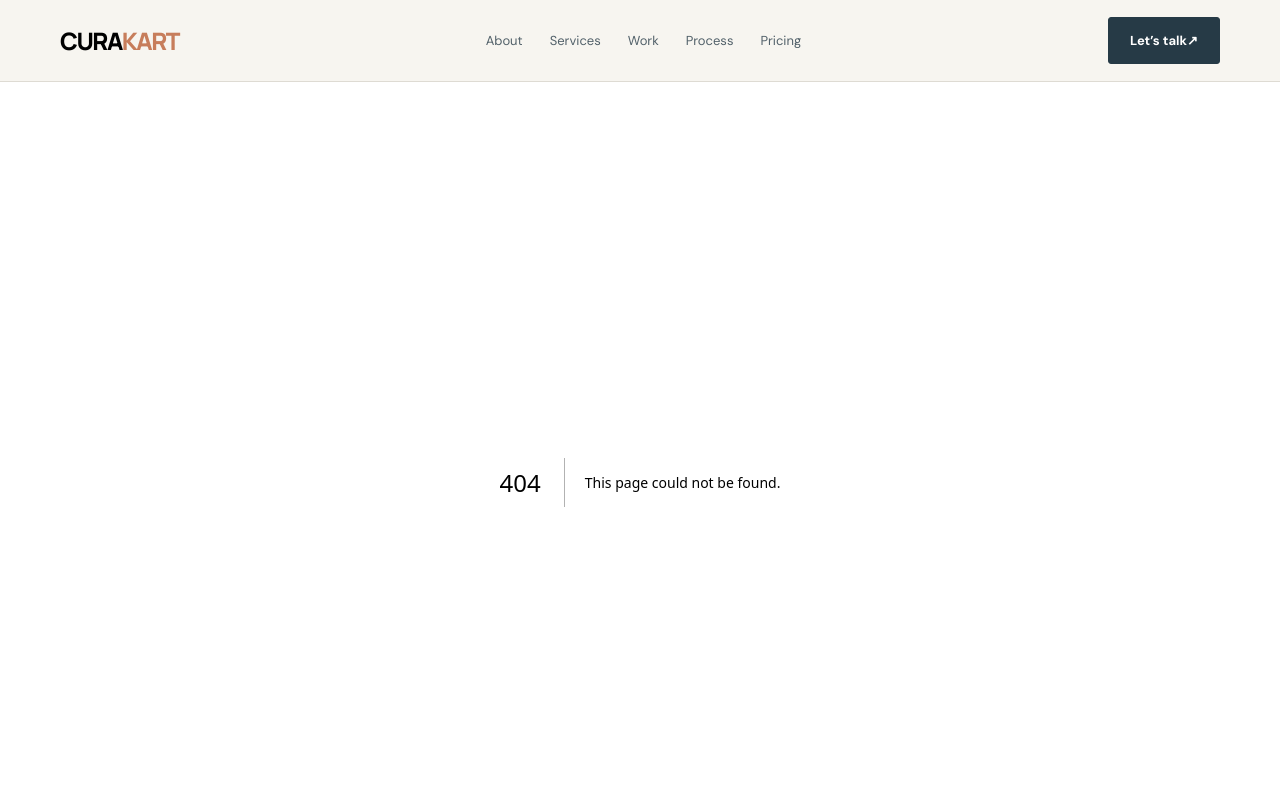
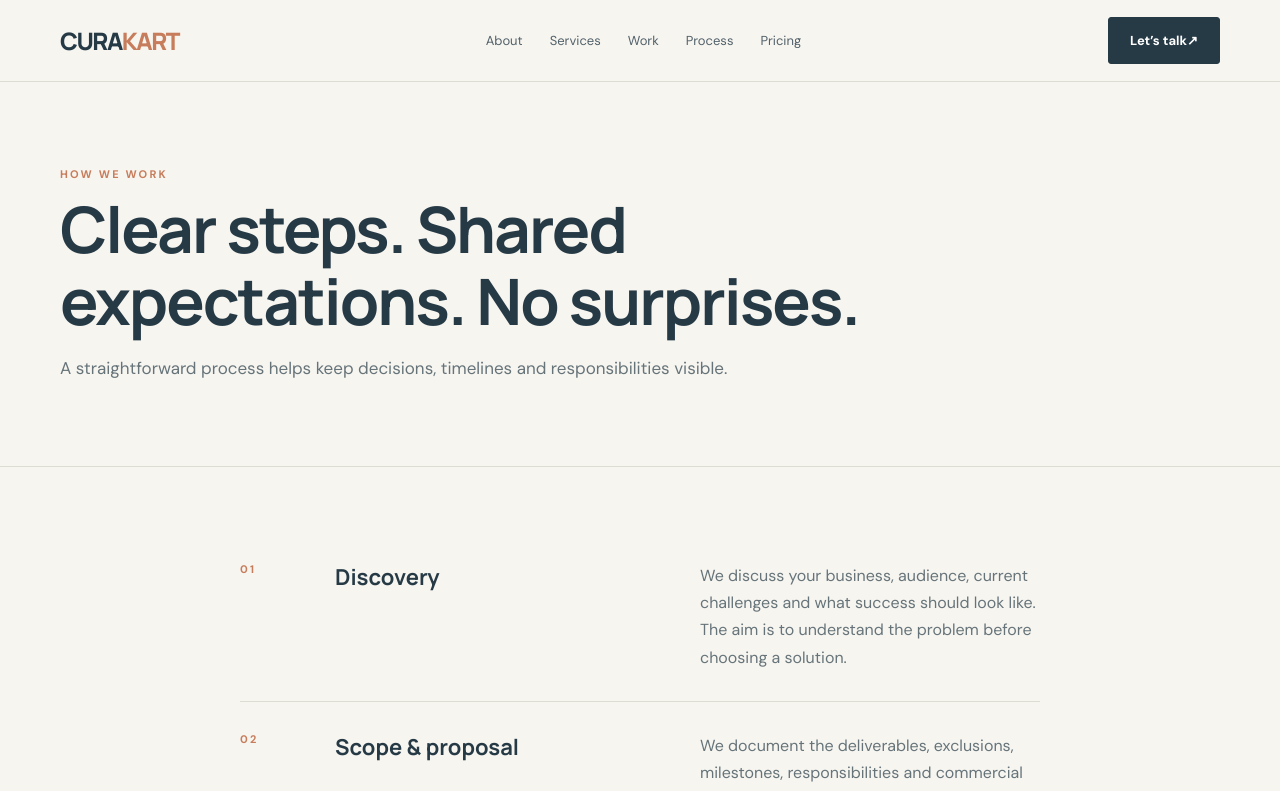
Before and after one commit to kunalkunar108/curakart-tech, a Next.js app: page /process in a window 1280 px wide. Before the commit this address had no page. Shown: the top 791 px of the page. Built offline with nearby package versions, Linux system fonts and the light colour scheme.

Commit message:
Build CURAKART website: add app/process/page.tsx

```diff
--- /dev/null
+++ b/app/process/page.tsx
@@ -0,0 +1,3 @@
+import type { Metadata } from "next"; import Link from "next/link"; export const metadata:Metadata={title:"Our process"};
+const steps=[["01","Discovery","We discuss your business, audience, current challenges and what success should look like. The aim is to understand the problem before choosing a solution."],["02","Scope & proposal","We document the deliverables, exclusions, milestones, responsibilities and commercial terms. Work begins after the scope is agreed."],["03","Design & build","We turn the agreed plan into a working solution, sharing progress at defined review points and incorporating feedback within the agreed scope."],["04","Testing & launch","We check the experience across devices, resolve agreed issues and prepare the launch or handover."],["05","Support & next steps","Where needed, we can agree a separate support or improvement arrangement after launch."]];
+export default function Process(){return <><section className="page-hero"><div className="wrap"><div className="eyebrow">How we work</div><h1>Clear steps. Shared expectations. No surprises.</h1><p>A straightforward process helps keep decisions, timelines and responsibilities visible.</p></div></section><section className="content"><div className="wrap prose">{steps.map(([n,t,d])=><div className="service-row" key={n}><span className="eyebrow">{n}</span><div><h3>{t}</h3></div><p>{d}</p></div>)}<p style={{marginTop:35}}>Project timelines and review cycles depend on the agreed scope, availability of content and feedback, and any third-party dependencies.</p><Link className="btn" href="/contact">Start with a conversation ↗</Link></div></section></>}
```
